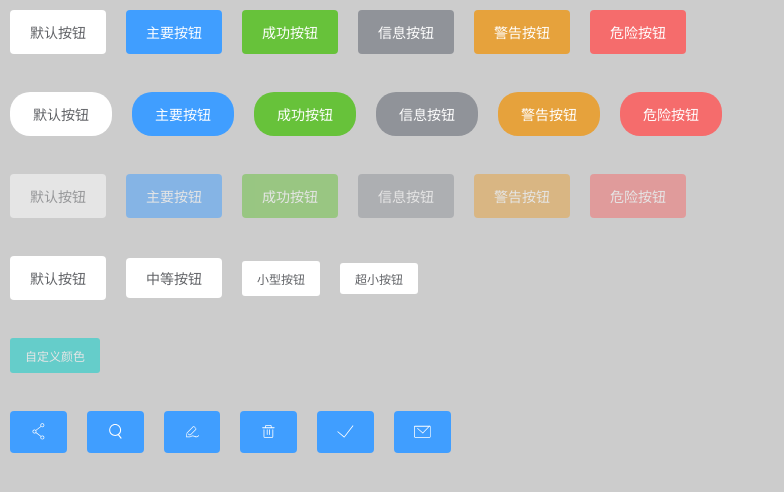
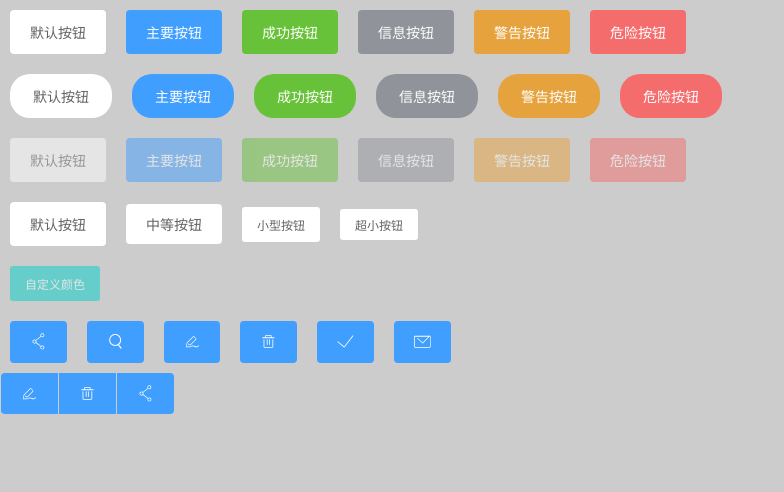
Before and after one commit to Linn924/simon-ui, a Vue app: page / in a window 1280 px wide. Shown: the top 492 px of the page, without its empty margins (0-784 px from the left). Built offline with nearby package versions, Linux system fonts and the light colour scheme.

Commit message:
新增按钮组

```diff
--- a/examples/App.vue
+++ b/examples/App.vue
@@ -1,5 +1,7 @@
 <template>
   <div id="app">
+
+    <!-- 默认按钮 -->
     <div class="default">
       <simon-button>默认按钮</simon-button>
       <simon-button type="primary">主要按钮</simon-button>
@@ -8,7 +10,8 @@
       <simon-button type="warning">警告按钮</simon-button>
       <simon-button type="danger">危险按钮</simon-button>
     </div>
-    <br>
+
+    <!-- 圆角按钮 -->
     <div class="round">
       <simon-button round>默认按钮</simon-button>
       <simon-button type="primary" round>主要按钮</simon-button>
@@ -17,7 +20,8 @@
       <simon-button type="warning" round>警告按钮</simon-button>
       <simon-button type="danger" round>危险按钮</simon-button>
     </div>
-    <br>
+
+    <!-- 禁用按钮 -->
     <div class="disabled">
       <simon-button disabled>默认按钮</simon-button>
       <simon-button type="primary" disabled>主要按钮</simon-button>
@@ -26,18 +30,22 @@
       <simon-button type="warning" disabled>警告按钮</simon-button>
       <simon-button type="danger" disabled>危险按钮</simon-button>
     </div>
-    <br>
+
+    <!-- 定义按钮尺寸 -->
     <div class="size">
       <simon-button>默认按钮</simon-button>
       <simon-button size="medium">中等按钮</simon-button>
       <simon-button size="small">小型按钮</simon-button>
       <simon-button size="mini">超小按钮</simon-button>
     </div>
-    <br>
+
+    <!-- 自定义按钮 -->
     <div class="custom">
       <simon-button color="#00cec9" fontColor="#fff" size="small" disabled>自定义颜色</simon-button>
     </div>
-    <br>
+
+    <!-- 带图标的按钮 -->
+    <div class="icon">
       <simon-button type="primary">
         <simon-icon icon-class="share"></simon-icon>
       </simon-button>
@@ -56,6 +64,22 @@
       <simon-button type="primary">
         <simon-icon icon-class="letter"></simon-icon>
       </simon-button>
+    </div>
+
+    <!-- 按钮组 -->
+    <div class="buttonGroup">
+        <simon-button-group>
+            <simon-button type="primary">
+              <simon-icon icon-class="edit"></simon-icon>
+            </simon-button>
+            <simon-button type="primary">
+              <simon-icon icon-class="delete"></simon-icon>
+            </simon-button>
+            <simon-button type="primary">
+              <simon-icon icon-class="share"></simon-icon>
+            </simon-button>
+        </simon-button-group>
+    </div>
   </div>
 </template>
 
--- /dev/null
+++ b/packages/components/basic/buttonGroup.vue
@@ -0,0 +1,32 @@
+<template>
+    <div class="simon-btn-group">
+        <slot></slot>
+    </div>
+</template>
+
+<script>
+export default {
+    name:'simonButtonGroup'
+}
+</script>
+
+<style lang="less" scoped>
+.simon-btn-group{
+    display: inline-block;
+}
+.simon-btn-group>.simon-btn{
+    margin: 0 0.8px;
+}
+.simon-btn-group>.simon-btn:first-child:not(:last-child){
+    border-bottom-right-radius: 0;
+    border-top-right-radius: 0;
+}
+.simon-btn-group>.simon-btn:last-child:not(:first-child){
+    border-bottom-left-radius: 0;
+    border-top-left-radius: 0;
+    margin-left: 0.5px;
+}
+.simon-btn-group>.simon-btn:not(:first-child):not(:last-child){
+    border-radius: 0;
+}
+</style>
--- a/packages/components/index.js
+++ b/packages/components/index.js
@@ -1,6 +1,7 @@
 // 暴露组件
 import simonButton from './basic/button.vue'
-import simonIcon from '../components/basic/icon.vue'
+import simonIcon from './basic/icon.vue'
+import simonButtonGroup from './basic/buttonGroup.vue'
 
 simonButton.install = vue => {
   vue.component(simonButton.name, simonButton)
@@ -10,9 +11,14 @@ simonIcon.install = vue => {
   vue.component(simonIcon.name, simonIcon)
 }
 
-var simonObj = {
+simonButtonGroup.install = vue => {
+  vue.component(simonButtonGroup.name, simonButtonGroup)
+}
+
+const simonObj = {
   simonButton,
-  simonIcon
+  simonIcon,
+  simonButtonGroup
 }
 
 export default simonObj
--- a/packages/index.js
+++ b/packages/index.js
@@ -2,7 +2,7 @@ import simonObj from './components'
 import './js/iconfont.js'
 
 // 所有组件列表
-const components = [simonObj.simonButton,simonObj.simonIcon]
+const components = [simonObj.simonButton,simonObj.simonIcon,simonObj.simonButtonGroup]
 // 定义install方法，接收Vue作为参数
 const install = Vue => {
   // 判断是否安装，安装过就不继续往下执行
```
Also changed, not shown: packages/components/basic/icon.vue (+4 -4 lines). Lines whose indentation alone changed are shown as unchanged.
